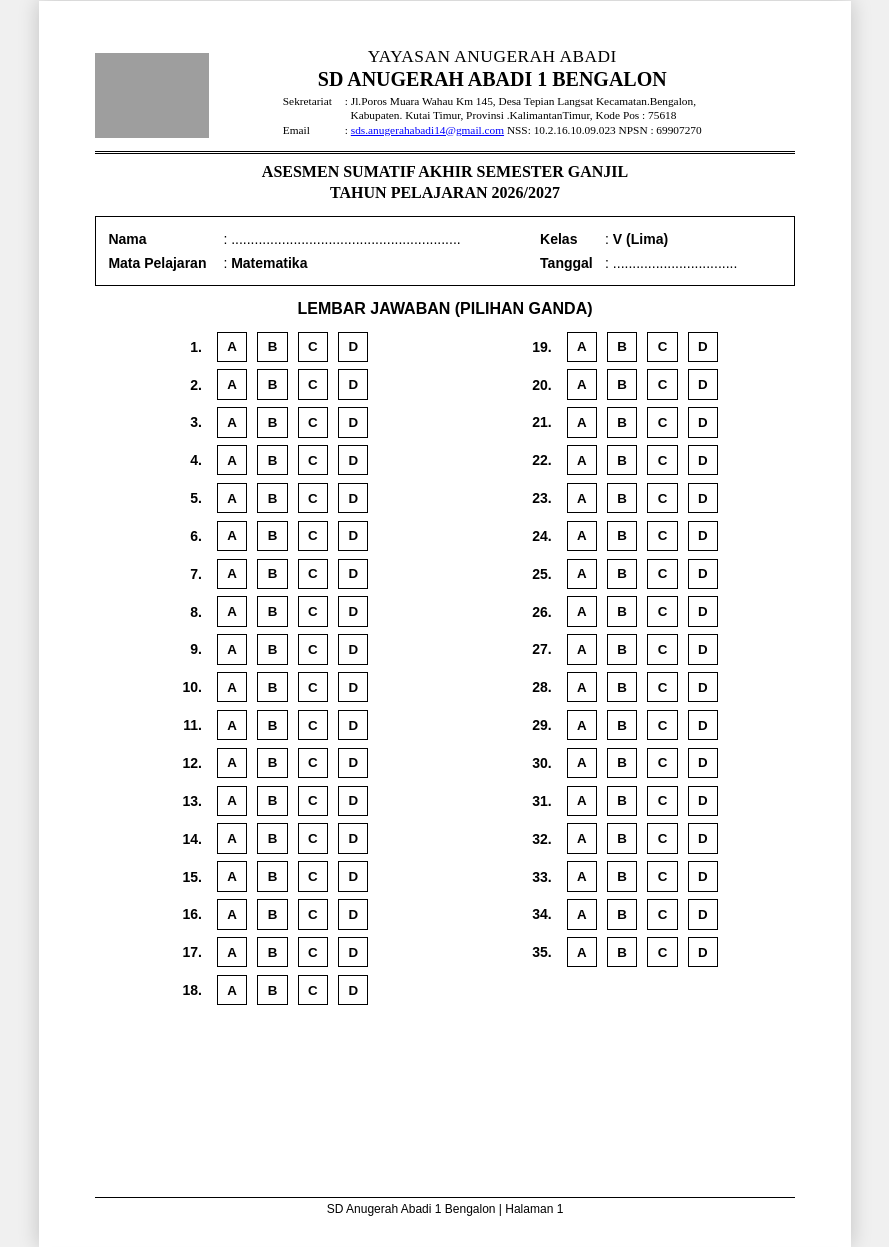
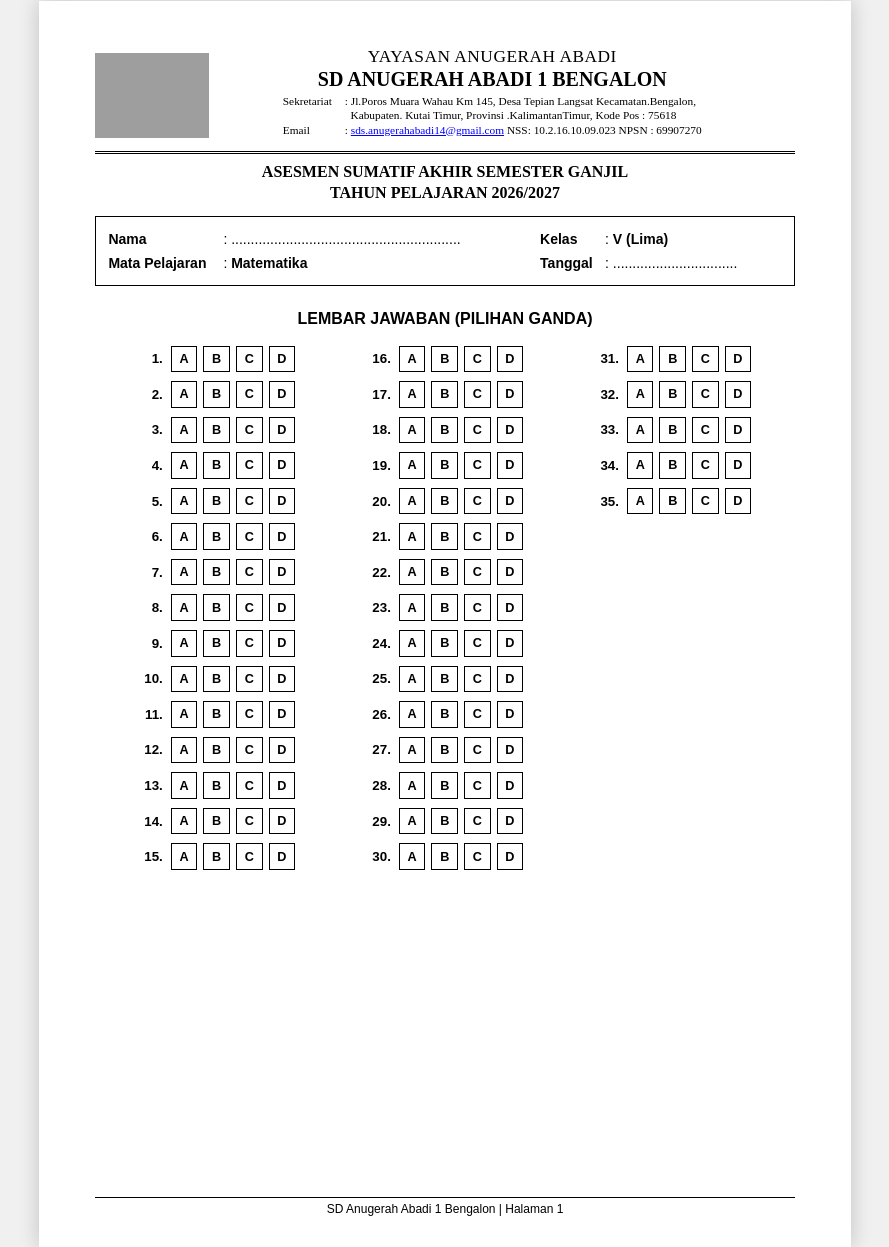
Before and after one commit to sdaa1bengalon/LJK-ASAS-GANJIL-2026-2027, a plain HTML site: page index.html in a window 1280 px wide. Shown: the part 308-1555 px from the top of the page, without its empty margins (195-1084 px from the left). Drawn offline with Linux system fonts and the light colour scheme; grey boxes are pictures that could not be loaded.

Commit message:
Update index.html

```diff
--- a/index.html
+++ b/index.html
@@ -31,7 +31,6 @@
             font-family: 'Times New Roman', Times, serif;
         }
 
-        /* Lebar dan tinggi disesuaikan persis dengan @page agar margin kiri-kanan simetris */
         .size-a4 { width: 210mm; height: 296.5mm; }
         .size-f4 { width: 215mm; height: 329.5mm; }
 
@@ -99,7 +98,7 @@
         .student-box {
             border: 1.5px solid black;
             padding: 10px 12px;
-            margin-bottom: 12px;
+            margin-bottom: 24px; /* Jarak diperlebar dari bagian bawah identitas */
             font-family: sans-serif;
         }
         .info-table { width: 100%; border-collapse: collapse; }
@@ -112,18 +111,52 @@
         .sheet-subtitle {
             text-align: center;
             font-weight: bold;
-            margin: 2px 0 14px 0;
+            margin: 0 0 18px 0;
             font-size: 12pt;
             font-family: sans-serif;
         }
 
-        /* PG STYLE */
-        .answer-wrapper { display: flex; justify-content: center; width: 100%; font-family: sans-serif; }
-        .column { flex: 1; display: flex; flex-direction: column; align-items: center; }
-        .question-row { display: flex; align-items: center; margin-bottom: 7.5px; }
-        .q-num { width: 30px; font-weight: bold; text-align: right; margin-right: 15px; font-size: 10.5pt; }
-        .options { display: flex; gap: 10px; }
-        .box { width: 7.5mm; height: 7.5mm; border: 1.5px solid black; display: flex; align-items: center; justify-content: center; font-weight: bold; font-size: 10pt; }
+        /* PG STYLE (3 KOLOM RAPI) */
+        .answer-wrapper {
+            display: flex;
+            justify-content: space-between;
+            width: 100%;
+            padding: 0 2mm;
+            box-sizing: border-box;
+            font-family: sans-serif;
+        }
+        .column {
+            flex: 1;
+            display: flex;
+            flex-direction: column;
+            align-items: center;
+        }
+        .question-row {
+            display: flex;
+            align-items: center;
+            margin-bottom: 9px;
+        }
+        .q-num {
+            width: 24px;
+            font-weight: bold;
+            text-align: right;
+            margin-right: 8px;
+            font-size: 10pt;
+        }
+        .options {
+            display: flex;
+            gap: 6px;
+        }
+        .box {
+            width: 6.5mm;
+            height: 6.5mm;
+            border: 1.5px solid black;
+            display: flex;
+            align-items: center;
+            justify-content: center;
+            font-weight: bold;
+            font-size: 9.5pt;
+        }
 
         /* URAIAN STYLE (GARIS RAPAT SEPERTI BUKU TULIS) */
         .uraian-title { font-weight: bold; margin-bottom: 8px; font-size: 12pt; font-family: sans-serif; }
@@ -173,7 +206,7 @@
             <label>Mapel:<br><input type="text" id="inputMapel" value="Matematika" style="width:100%" oninput="update()"></label>
             <label>Kelas:<br><input type="text" id="inputKelas" value="V (Lima)" style="width:100%" oninput="update()"></label>
             <label>Tanggal:<br><input type="date" id="inputTanggal" style="width:100%" oninput="update()"></label>
-            <label>Jumlah PG (Max 40):<br><input type="number" id="inputJumlahPG" value="35" min="1" max="40" style="width:100%" oninput="updateLJK()"></label>
+            <label>Jumlah PG (Max 45):<br><input type="number" id="inputJumlahPG" value="35" min="1" max="45" style="width:100%" oninput="updateLJK()"></label>
         </div>
 
         <div class="panel-section">
@@ -254,6 +287,7 @@
         <div class="answer-wrapper">
             <div id="col1" class="column"></div>
             <div id="col2" class="column"></div>
+            <div id="col3" class="column"></div>
         </div>
 
         <div class="footer">SD Anugerah Abadi 1 Bengalon | Halaman 1</div>
@@ -314,7 +348,6 @@
         function generateUraianLines(isF4) {
             const container = document.getElementById('kotakUraian');
             container.innerHTML = '';
-            // Spasi 6.5mm: 44 baris untuk F4, 38 baris untuk A4
             const lineCount = isF4 ? 44 : 38;
             for (let i = 0; i < lineCount; i++) {
                 const line = document.createElement('div');
@@ -359,6 +392,7 @@
         function generatePG(start, end, containerId) {
             const container = document.getElementById(containerId);
             container.innerHTML = "";
+            if (start > end) return;
             for (let i = start; i <= end; i++) {
                 const row = document.createElement('div');
                 row.className = 'question-row';
@@ -379,9 +413,9 @@
             const inputElement = document.getElementById('inputJumlahPG');
             let totalSoal = parseInt(inputElement.value);
 
-            if (totalSoal > 40) {
-                totalSoal = 40;
-                inputElement.value = 40;
+            if (totalSoal > 45) {
+                totalSoal = 45;
+                inputElement.value = 45;
             } else if (totalSoal < 1) {
                 totalSoal = 1;
                 inputElement.value = 1;
@@ -389,15 +423,16 @@
 
             if (isNaN(totalSoal)) return;
 
-            const half = Math.ceil(totalSoal / 2);
+            // Jika soal <= 30 (misal 25 soal): per kolom maksimal 10 soal (jadi 10 - 10 - 5)
+            // Jika soal > 30 (misal 35 soal): per kolom maksimal 15 soal (jadi 15 - 15 - 5)
+            const perCol = totalSoal <= 30 ? 10 : 15;
 
-            generatePG(1, half, 'col1');
+            const col1End = Math.min(totalSoal, perCol);
+            const col2End = Math.min(totalSoal, perCol * 2);
 
-            if (totalSoal > 1) {
-                generatePG(half + 1, totalSoal, 'col2');
-            } else {
-                document.getElementById('col2').innerHTML = "";
-            }
+            generatePG(1, col1End, 'col1');
+            generatePG(col1End + 1, col2End, 'col2');
+            generatePG(col2End + 1, totalSoal, 'col3');
 
             update();
         }
```
